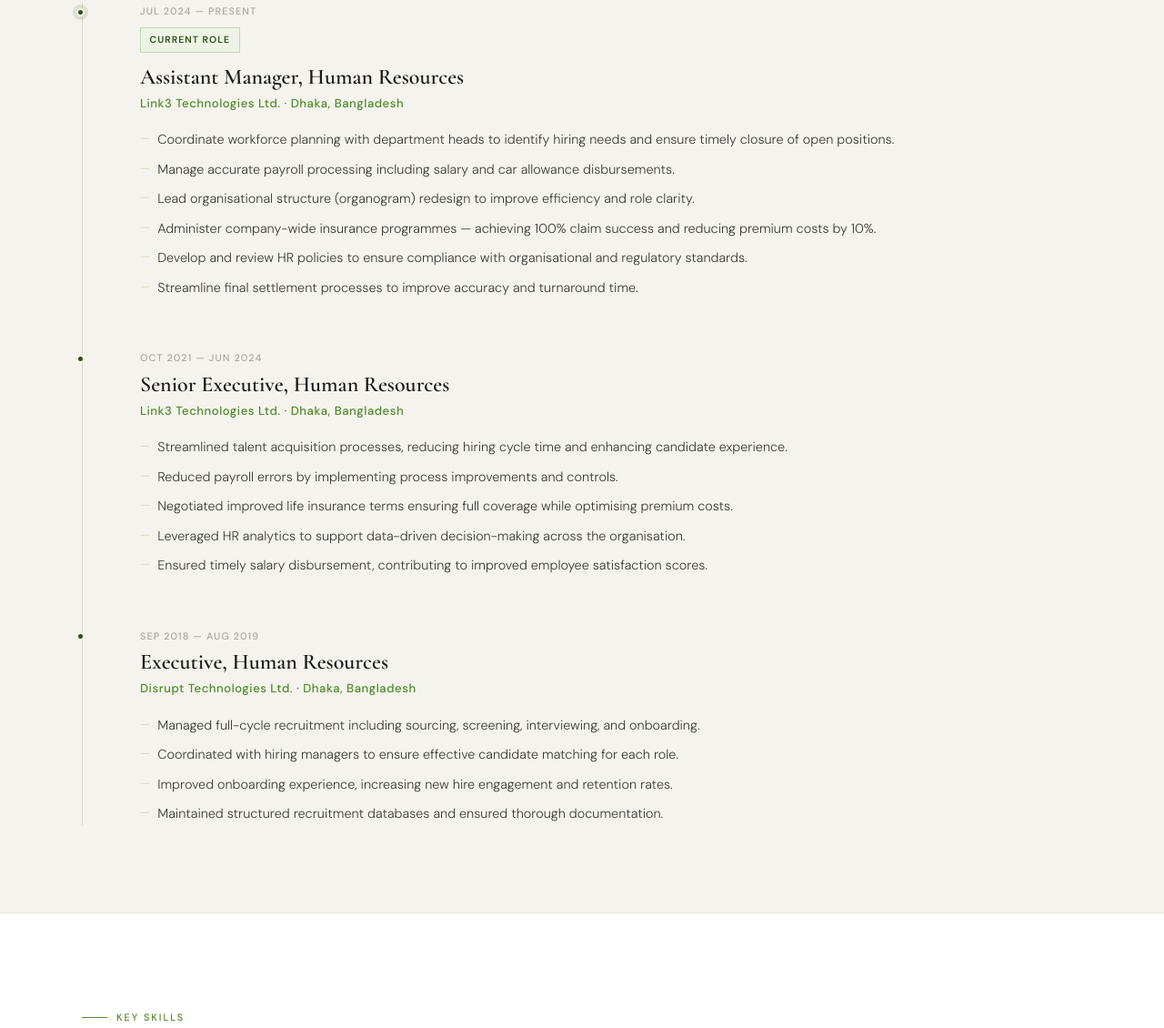
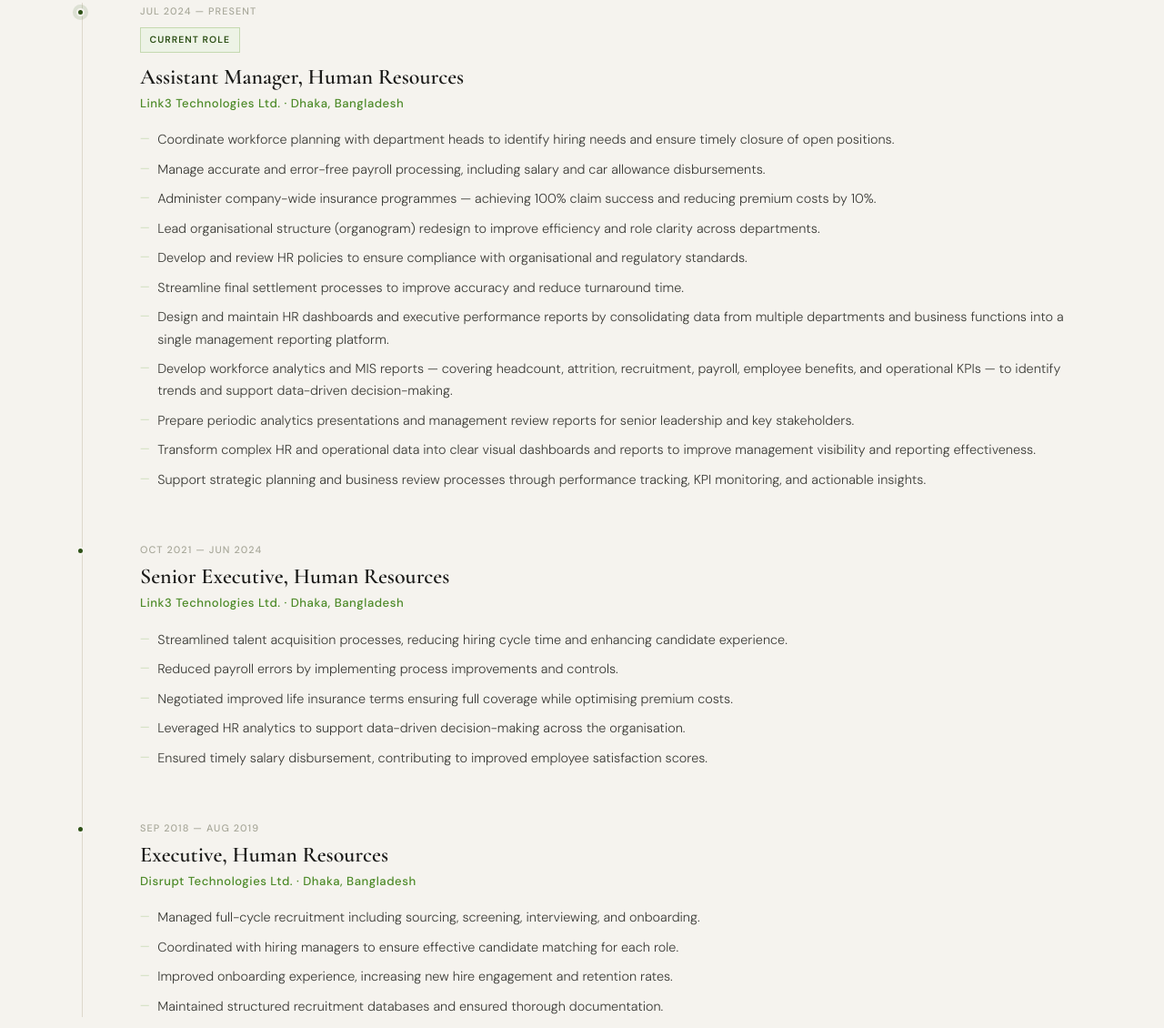
Before and after one commit to isratzahansabiha/isratzahansabiha.github.io, a plain HTML site: page index.html in a window 1280 px wide. Shown: the part 2147-3277 px from the top of the page at 91% size. Drawn offline with nearby package versions, Linux system fonts and the light colour scheme.

Commit message:
My Portfolio Index Updated.html

```diff
--- a/index.html
+++ b/index.html
@@ -464,11 +464,16 @@ body.dark .ach-table thead tr th{color:#f0ede6}
         <div class="exp-company">Link3 Technologies Ltd. · Dhaka, Bangladesh</div>
         <ul class="exp-list">
           <li>Coordinate workforce planning with department heads to identify hiring needs and ensure timely closure of open positions.</li>
-          <li>Manage accurate payroll processing including salary and car allowance disbursements.</li>
-          <li>Lead organisational structure (organogram) redesign to improve efficiency and role clarity.</li>
+          <li>Manage accurate and error-free payroll processing, including salary and car allowance disbursements.</li>
           <li>Administer company-wide insurance programmes — achieving 100% claim success and reducing premium costs by 10%.</li>
+          <li>Lead organisational structure (organogram) redesign to improve efficiency and role clarity across departments.</li>
           <li>Develop and review HR policies to ensure compliance with organisational and regulatory standards.</li>
-          <li>Streamline final settlement processes to improve accuracy and turnaround time.</li>
+          <li>Streamline final settlement processes to improve accuracy and reduce turnaround time.</li>
+          <li>Design and maintain HR dashboards and executive performance reports by consolidating data from multiple departments and business functions into a single management reporting platform.</li>
+          <li>Develop workforce analytics and MIS reports — covering headcount, attrition, recruitment, payroll, employee benefits, and operational KPIs — to identify trends and support data-driven decision-making.</li>
+          <li>Prepare periodic analytics presentations and management review reports for senior leadership and key stakeholders.</li>
+          <li>Transform complex HR and operational data into clear visual dashboards and reports to improve management visibility and reporting effectiveness.</li>
+          <li>Support strategic planning and business review processes through performance tracking, KPI monitoring, and actionable insights.</li>
         </ul>
       </div>
       <div class="exp-item">
```
